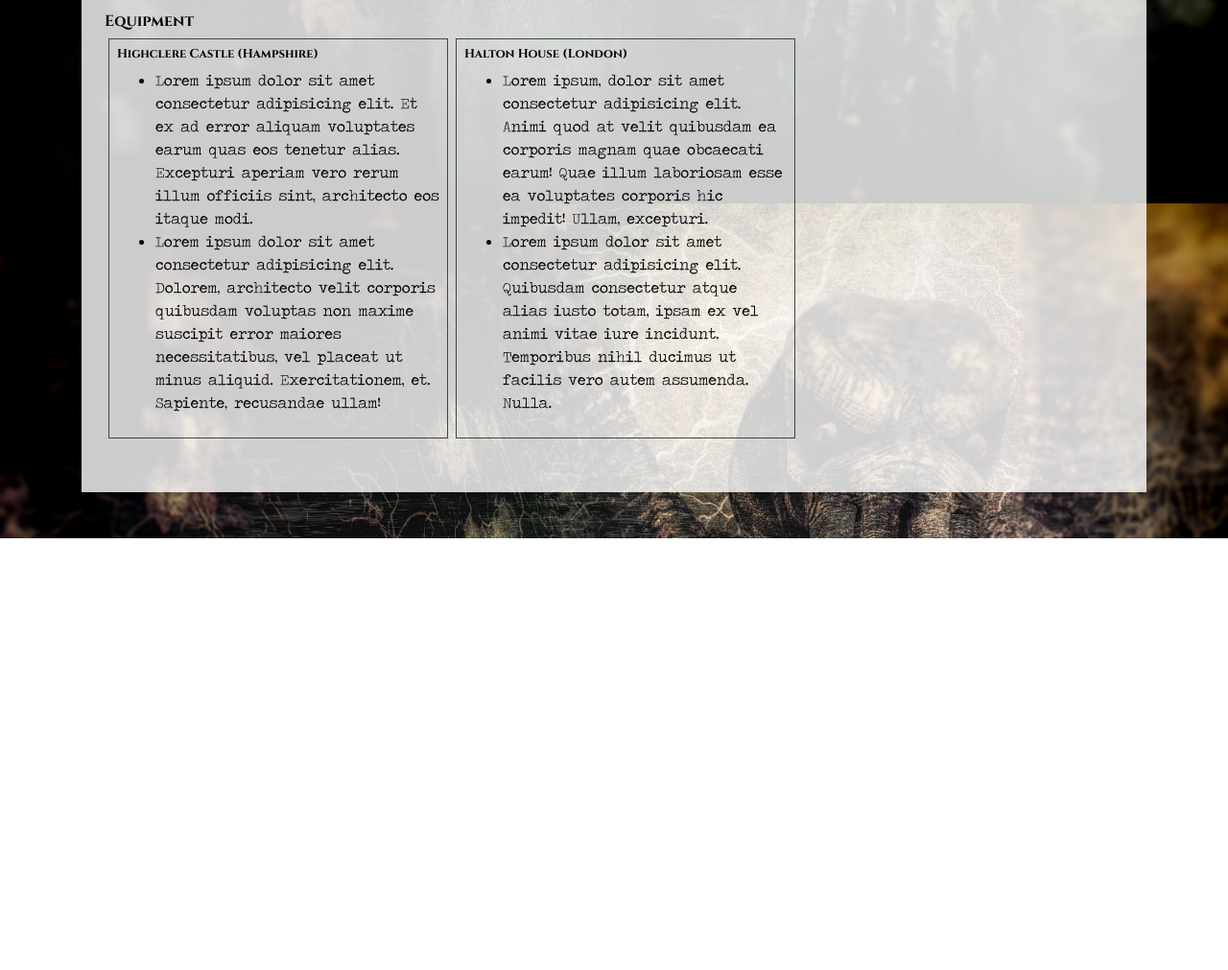
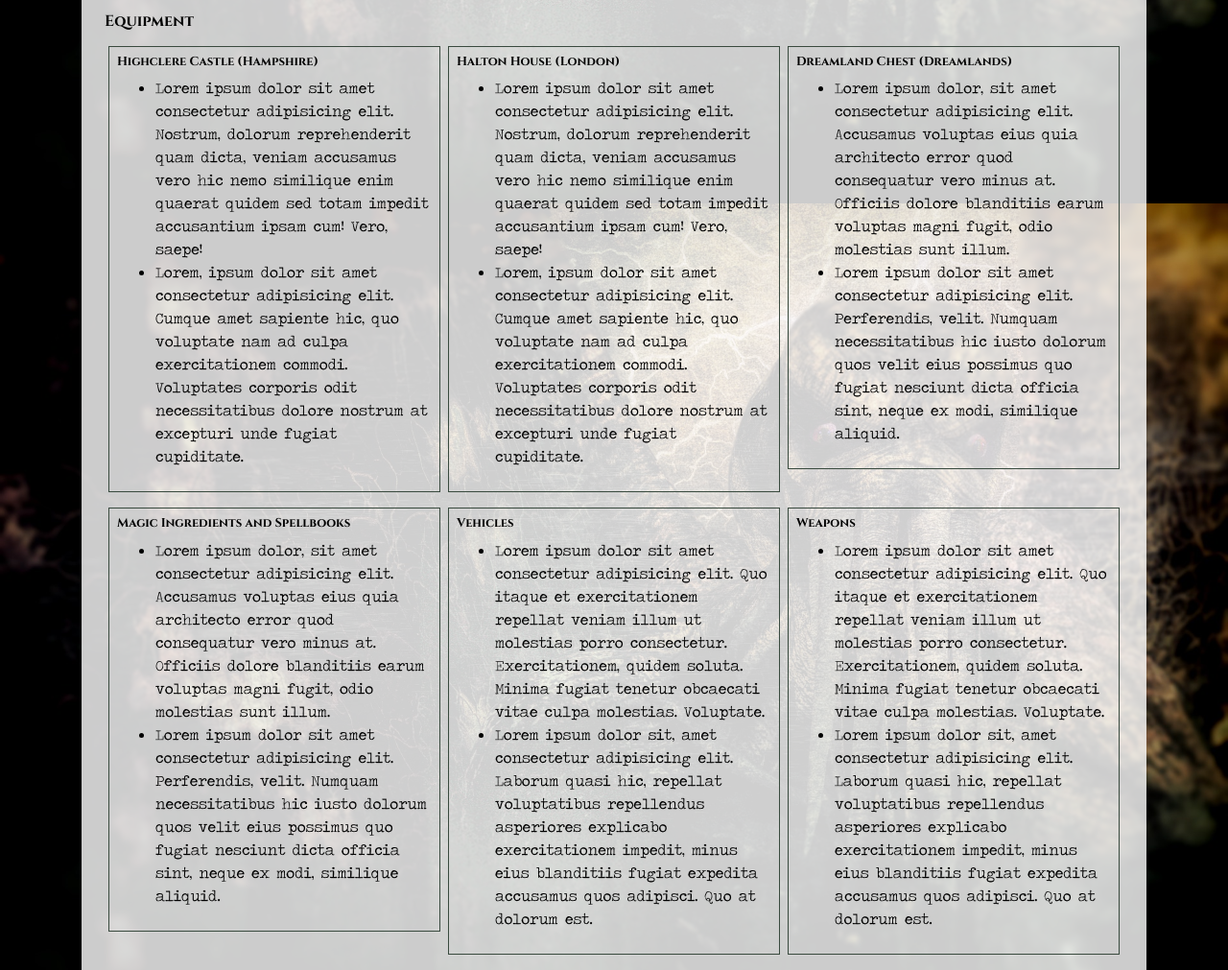
Before and after one commit to FeliOdras/Cthulhupark-Character-Manager, a website: page playerChars/lordcarnarvon.html in a window 1280 px wide. Shown: the part 2348-3359 px from the top of the page at 96% size. Before the commit the page ends 2909 px from the top, so only its background shows below. Drawn offline with nearby package versions, Linux system fonts and the light colour scheme.

Commit message:
Added content to equipment section

```diff
--- a/playerChars/lordcarnarvon.html
+++ b/playerChars/lordcarnarvon.html
@@ -874,30 +874,103 @@
                     </div>
                 </div>
             </section>
-            <section class="charEquipment mb-5" id="charEquipment">
+            <section class="charEquipment" id="charEquipment">
                 <h2 class="headline h6">Equipment</h2>
-                <div class=" d-flex">
-                    <div class="location border-primary border p-2 mx-1 col-lg-4 col-md-6 col-12" id="HighclereCastle">
-                        <h3 class="headline h6 small">Highclere Castle (Hampshire)</h3>
-                        <ul>
-                            <li>Lorem ipsum dolor sit amet consectetur adipisicing elit. Et ex ad error aliquam
-                                voluptates earum quas eos tenetur alias. Excepturi aperiam vero rerum illum officiis
-                                sint, architecto eos itaque modi.</li>
-                            <li>Lorem ipsum dolor sit amet consectetur adipisicing elit. Dolorem, architecto velit
-                                corporis quibusdam voluptas non maxime suscipit error maiores necessitatibus, vel
-                                placeat ut minus aliquid. Exercitationem, et. Sapiente, recusandae ullam!</li>
-                        </ul>
+                <div class="d-flex flex-wrap">
+                    <div class="px-1 col-lg-4 col-md-6 col-12">
+                        <div class="location  border border-primary my-2 p-2">
+                            <h3 class="small h6 headline">Highclere Castle (Hampshire)</h3>
+                            <ul>
+                                <li>Lorem ipsum dolor sit amet consectetur adipisicing elit. Nostrum, dolorum
+                                    reprehenderit
+                                    quam dicta, veniam accusamus vero hic nemo similique enim quaerat quidem sed totam
+                                    impedit accusantium ipsam cum! Vero, saepe!</li>
+                                <li>Lorem, ipsum dolor sit amet consectetur adipisicing elit. Cumque amet sapiente hic,
+                                    quo
+                                    voluptate nam ad culpa exercitationem commodi. Voluptates corporis odit
+                                    necessitatibus
+                                    dolore nostrum at excepturi unde fugiat cupiditate.</li>
+                            </ul>
+                        </div>
                     </div>
-                    <div class="location border-primary border p-2 mx-1 col-lg-4 col-md-6 col-12" id="HighclereCastle">
-                        <h3 class="headline h6 small">Halton House (London)</h3>
-                        <ul>
-                            <li>Lorem ipsum, dolor sit amet consectetur adipisicing elit. Animi quod at velit quibusdam
-                                ea corporis magnam quae obcaecati earum! Quae illum laboriosam esse ea voluptates
-                                corporis hic impedit! Ullam, excepturi.</li>
-                            <li>Lorem ipsum dolor sit amet consectetur adipisicing elit. Quibusdam consectetur atque
-                                alias iusto totam, ipsam ex vel animi vitae iure incidunt. Temporibus nihil ducimus ut
-                                facilis vero autem assumenda. Nulla.</li>
-                        </ul>
+                    <div class="px-1 col-lg-4 col-md-6 col-12">
+                        <div class="location border border-primary my-2 p-2">
+                            <h3 class="small h6 headline">Halton House (London)</h3>
+                            <ul>
+                                <li>Lorem ipsum dolor sit amet consectetur adipisicing elit. Nostrum, dolorum
+                                    reprehenderit
+                                    quam dicta, veniam accusamus vero hic nemo similique enim quaerat quidem sed totam
+                                    impedit accusantium ipsam cum! Vero, saepe!</li>
+                                <li>Lorem, ipsum dolor sit amet consectetur adipisicing elit. Cumque amet sapiente hic,
+                                    quo
+                                    voluptate nam ad culpa exercitationem commodi. Voluptates corporis odit
+                                    necessitatibus
+                                    dolore nostrum at excepturi unde fugiat cupiditate.</li>
+                            </ul>
+                        </div>
+                    </div>
+                    <div class="px-1 col-lg-4 col-md-6 col-12 ">
+                        <div class="location border border-primary my-2 p-2">
+                            <h3 class="small h6 headline">Dreamland Chest (Dreamlands)</h3>
+                            <ul>
+                                <li>Lorem ipsum dolor, sit amet consectetur adipisicing elit. Accusamus voluptas eius
+                                    quia
+                                    architecto error quod consequatur vero minus at. Officiis dolore blanditiis earum
+                                    voluptas magni fugit, odio molestias sunt illum.</li>
+                                <li>Lorem ipsum dolor sit amet consectetur adipisicing elit. Perferendis, velit.
+                                    Numquam
+                                    necessitatibus hic iusto dolorum quos velit eius possimus quo fugiat nesciunt dicta
+                                    officia sint, neque ex modi, similique aliquid.</li>
+                            </ul>
+                        </div>
+                    </div>
+                    <div class="px-1 col-lg-4 col-md-6 col-12 ">
+                        <div class="location border border-primary my-2 p-2">
+                            <h3 class="small h6 headline">Magic Ingredients and Spellbooks</h3>
+                            <ul>
+                                <li>Lorem ipsum dolor, sit amet consectetur adipisicing elit. Accusamus voluptas eius
+                                    quia
+                                    architecto error quod consequatur vero minus at. Officiis dolore blanditiis earum
+                                    voluptas magni fugit, odio molestias sunt illum.</li>
+                                <li>Lorem ipsum dolor sit amet consectetur adipisicing elit. Perferendis, velit.
+                                    Numquam
+                                    necessitatibus hic iusto dolorum quos velit eius possimus quo fugiat nesciunt dicta
+                                    officia sint, neque ex modi, similique aliquid.</li>
+                            </ul>
+                        </div>
+                    </div>
+                    <div class="px-1 col-lg-4 col-md-6 col-12 ">
+                        <div class="location border border-primary my-2 p-2">
+                            <h3 class="small h6 headline">Vehicles</h3>
+                            <ul>
+                                <li>Lorem ipsum dolor sit amet consectetur adipisicing elit. Quo itaque et
+                                    exercitationem
+                                    repellat veniam illum ut molestias porro consectetur. Exercitationem, quidem
+                                    soluta.
+                                    Minima fugiat tenetur obcaecati vitae culpa molestias. Voluptate.</li>
+                                <li>Lorem ipsum dolor sit, amet consectetur adipisicing elit. Laborum quasi hic,
+                                    repellat
+                                    voluptatibus repellendus asperiores explicabo exercitationem impedit, minus eius
+                                    blanditiis fugiat expedita accusamus quos adipisci. Quo at dolorum est.</li>
+                            </ul>
+                        </div>
+                    </div>
+
+                    <div class="px-1 col-lg-4 col-md-6 col-12 ">
+                        <div class="location border border-primary my-2 p-2">
+                            <h3 class="small h6 headline">Weapons</h3>
+                            <ul>
+                                <li>Lorem ipsum dolor sit amet consectetur adipisicing elit. Quo itaque et
+                                    exercitationem
+                                    repellat veniam illum ut molestias porro consectetur. Exercitationem, quidem
+                                    soluta.
+                                    Minima fugiat tenetur obcaecati vitae culpa molestias. Voluptate.</li>
+                                <li>Lorem ipsum dolor sit, amet consectetur adipisicing elit. Laborum quasi hic,
+                                    repellat
+                                    voluptatibus repellendus asperiores explicabo exercitationem impedit, minus eius
+                                    blanditiis fugiat expedita accusamus quos adipisci. Quo at dolorum est.</li>
+                            </ul>
+                        </div>
                     </div>
                 </div>
 
```
